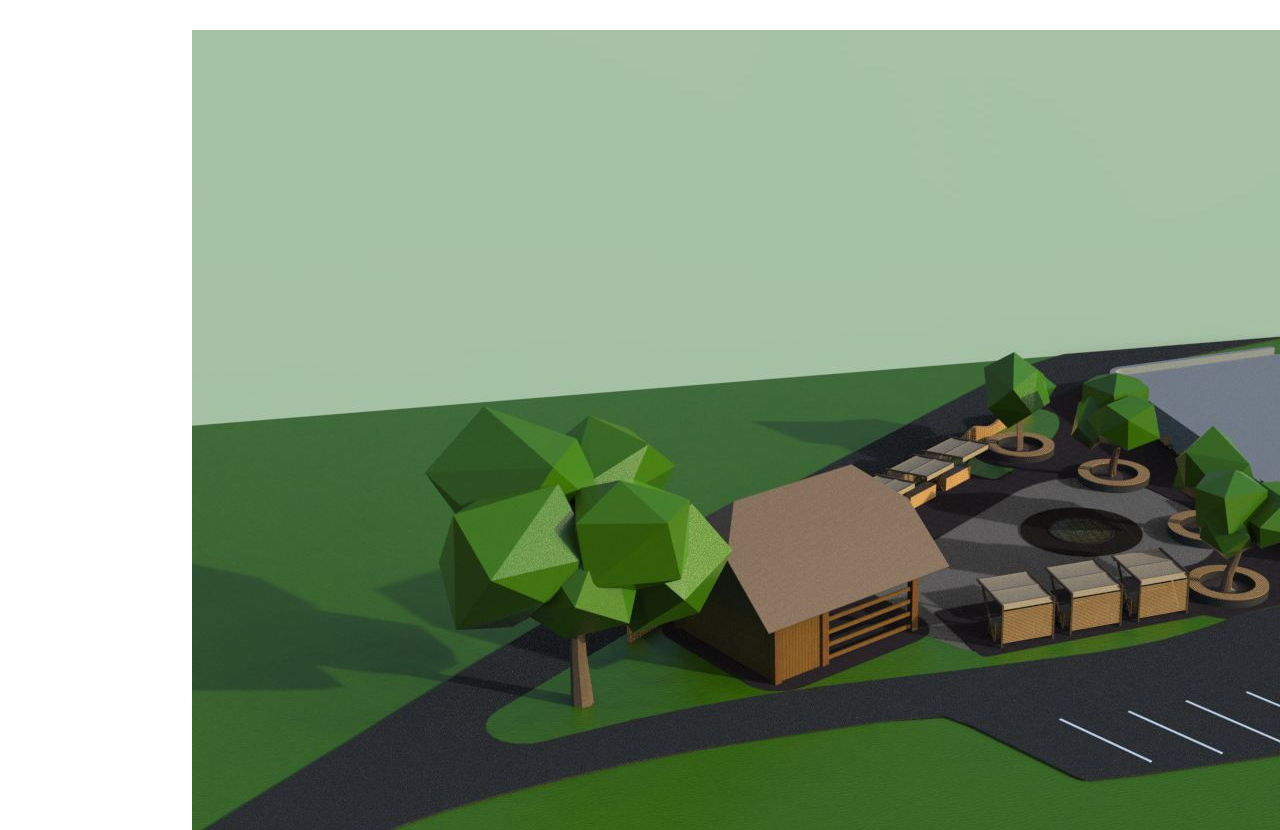
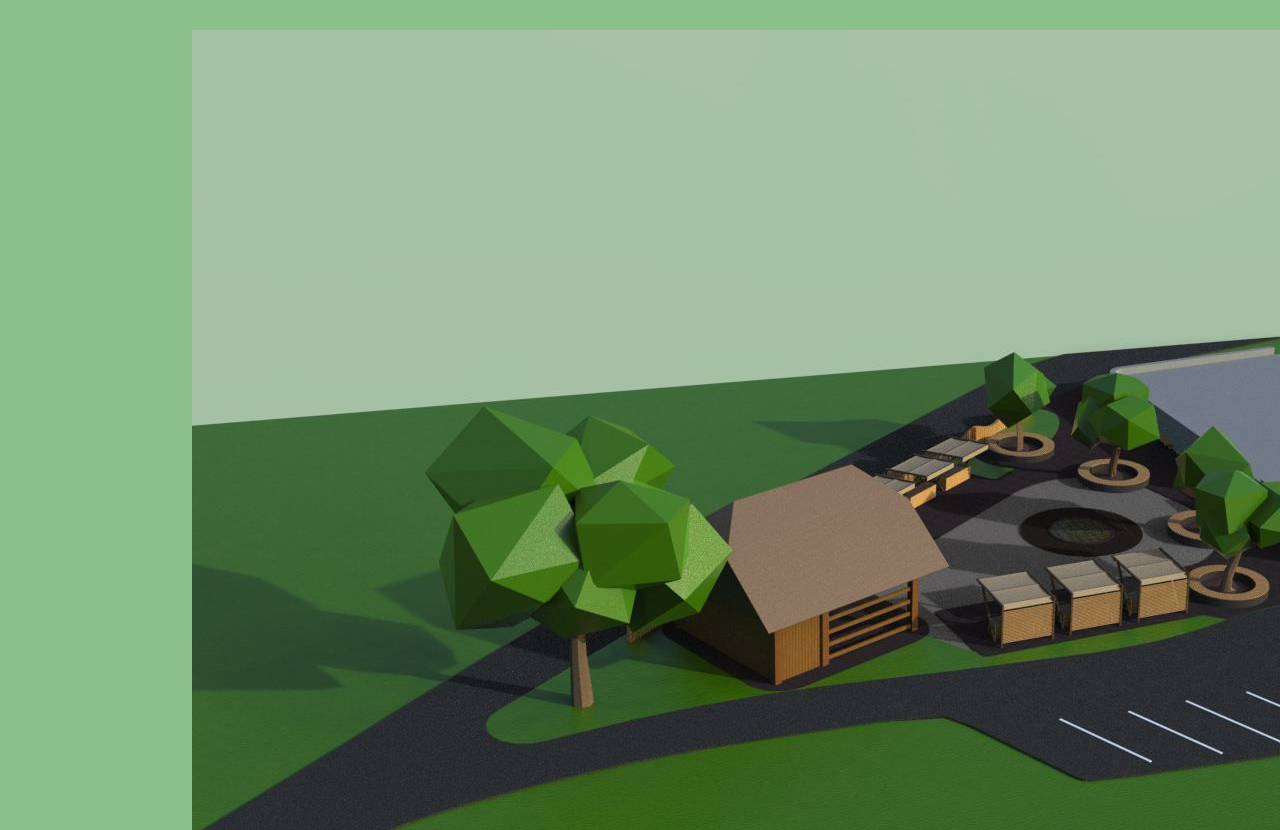
Before and after one commit to JernejV-cmd/JernejV-cmd.github.io, a plain HTML site: page BesnicaTrg.html in a window 1280 px wide. Shown: the top 830 px of the page. Drawn offline with Linux system fonts and the light colour scheme.

Commit message:
Update BesnicaTrg.html

```diff
--- a/BesnicaTrg.html
+++ b/BesnicaTrg.html
@@ -34,7 +34,7 @@
         var folderName = "BesnicaTrg.27";
         var viewPortWidth = 1279;
         var viewPortHeight = 852;
-        var backgroundColor = "#FFFFFF";
+        var backgroundColor = "#8ac18b";
         var uCount = 22;
         var vCount = 15;
         var uWrap = true;
```
